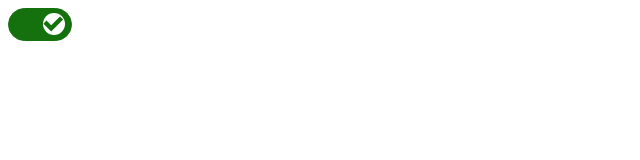
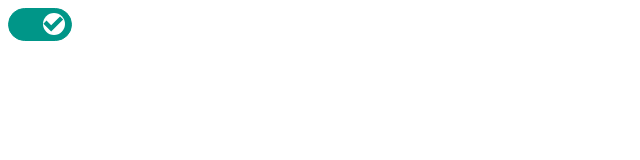
Before and after one commit to Qubaish/react-switcher-component, a React app: page / in a window 1280 px wide. Both pictures are taken after a click on the checkbox 640 px from the left and 24 px from the top of the page. Shown: the top 160 px of the page, without its empty margins (0-640 px from the left). Built offline with nearby package versions, Linux system fonts and the light colour scheme.

Commit message:
version 1.1.1

```diff
--- a/package.json
+++ b/package.json
@@ -1,6 +1,6 @@
 {
   "name": "react-switcher-rc",
-  "version": "1.1.0",
+  "version": "1.1.1",
   "description": "React switcher component",
   "main": "lib/index.js",
   "scripts": {
--- a/src/icon.js
+++ b/src/icon.js
@@ -14,7 +14,7 @@ export const uncheckedIcon = (
         />
     </svg>
 );
-export const checkedIcon = (
+export const checkedIcon = color => (
     <svg
         height="100%"
         width="100%"
@@ -23,7 +23,7 @@ export const checkedIcon = (
     >
         <path
             d="M11.264 0L5.26 6.004 2.103 2.847 0 4.95l5.26 5.26 8.108-8.107L11.264 0"
-            fill="#15700e"
+            fill={color}
             fillRule="evenodd"
         />
     </svg>
--- a/src/index.js
+++ b/src/index.js
@@ -16,9 +16,12 @@ export default function Switcher({
     ariaLabel,
     unCheckedIcon,
     checkedIcon,
-    handlerIcon,
     id,
+    onColor
 }) {
+    const styledColor = onColor ? { background: onColor, border: `1px solid ${onColor}`  } : '';
+    const checkedIconWithColor =  checkedIcon ? checkedIcon : defaultCheckedIcon(onColor);
+
     return (
         <div className={sn(blockName, className)}>
             <input
@@ -30,18 +33,20 @@ export default function Switcher({
                 onChange={onChange}
                 id={id}
             />
-            <div className={sn('animated', `${blockName}__shape`)}>
+            <div
+                className={sn('animated', `${blockName}__shape`)}
+                style={checked ? styledColor : {}}
+            >
                 {unCheckedIcon && !checked && (<span className={`${blockName}__icon-text`}>{unCheckedIcon}</span>)}
-                {checkedIcon && checked && (<span className={sn(`${blockName}__icon-text`, `${blockName}__icon-text--checked`)}>{checkedIcon}</span>)}
+                {checked && (<span className={sn(`${blockName}__icon-text`, `${blockName}__icon-text--checked`)}>{checkedIconWithColor}</span>)}
             </div>
         </div>
     );
 }
 
 Switcher.defaultProps = {
-    handlerIcon: true,
-    checkedIcon: defaultCheckedIcon,
     unCheckedIcon: defaultUncheckedIcon,
+    onColor: '#009688',
 };
 
 Switcher.propTypes = {
```
